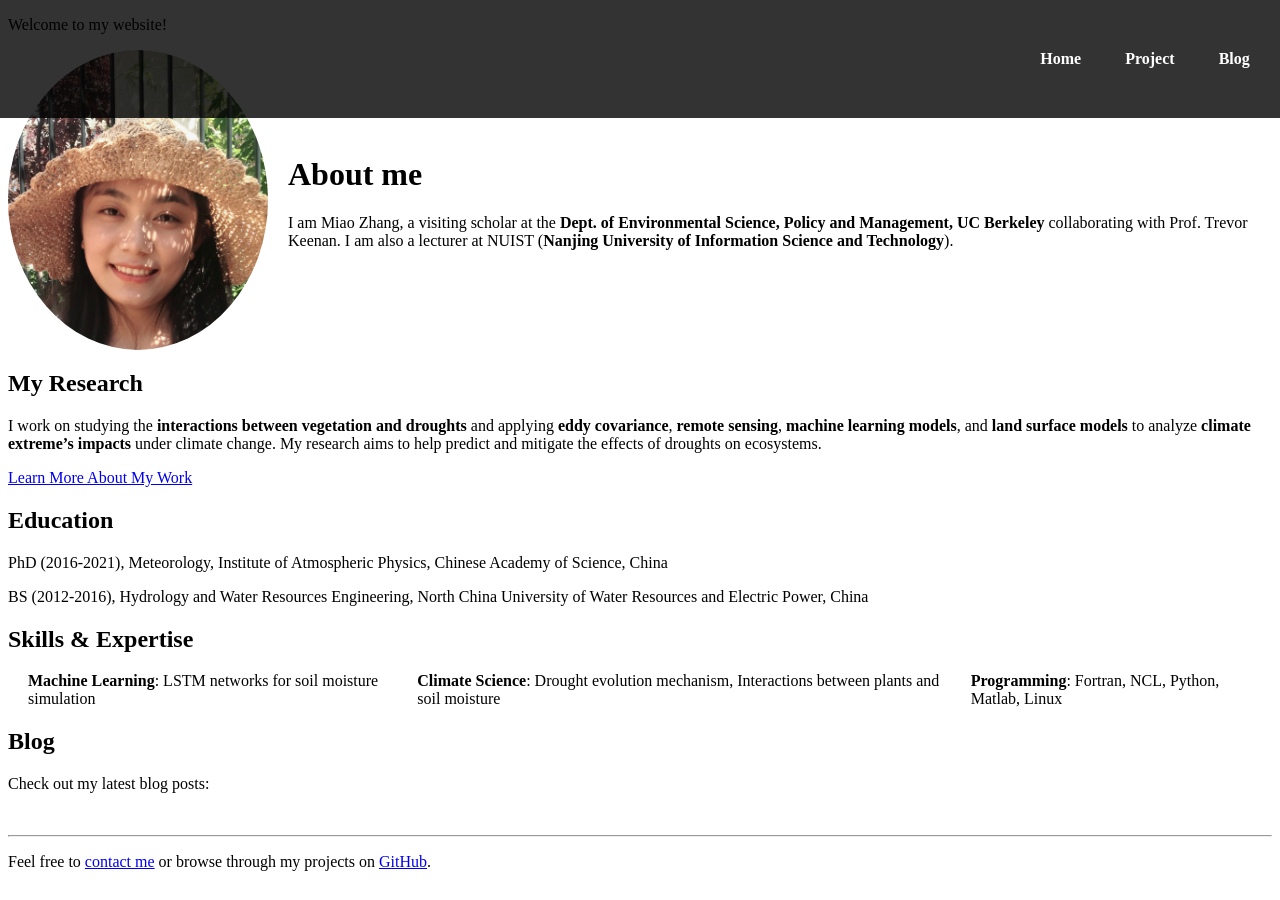
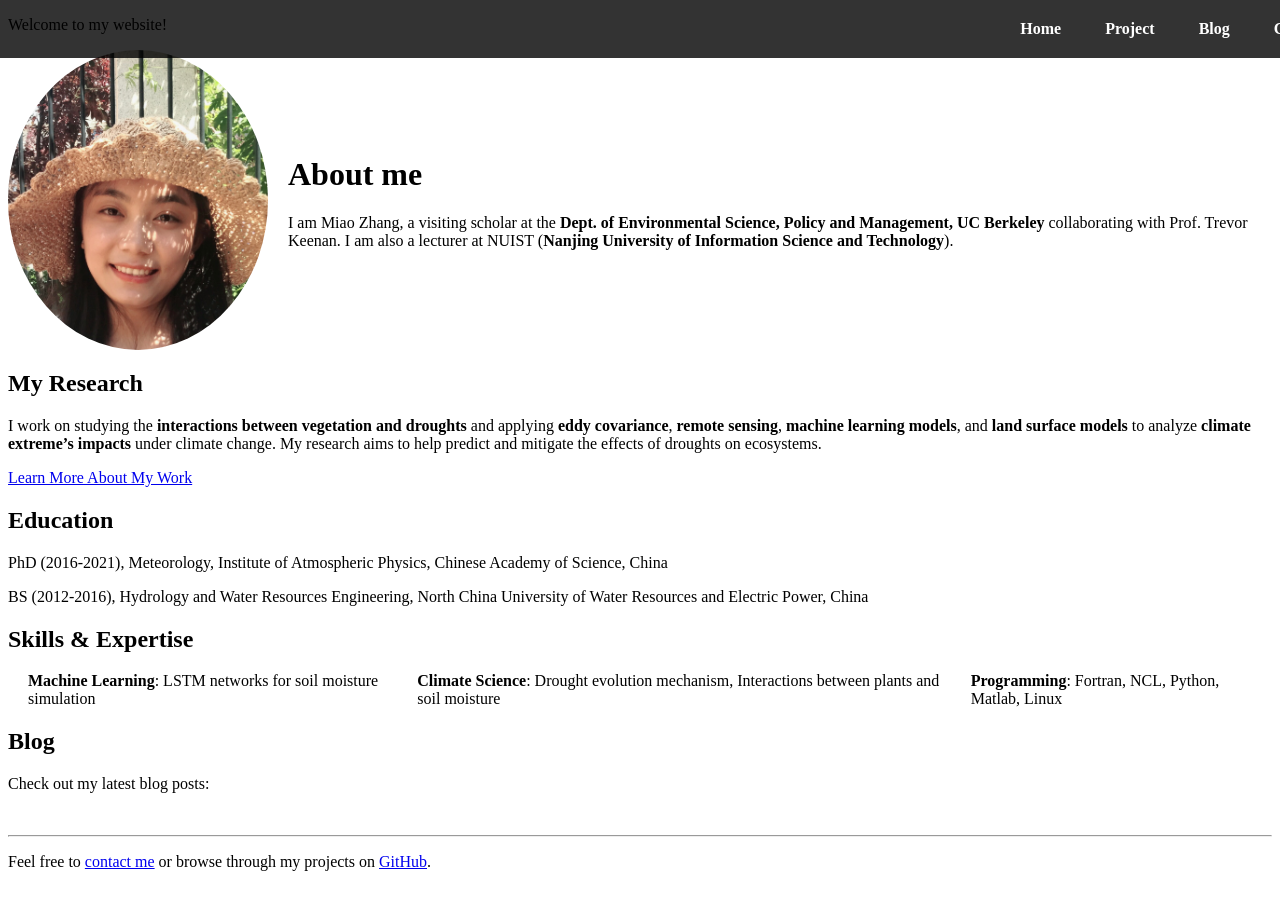
Before and after one commit to miaozhang2025/miaozhang2025.github.io, a Jekyll site: the page built from index.md, in a window 1280 px wide. Built offline with Jekyll 4.4.1, drawn with Linux system fonts in a browser that asks for light colours.

Commit message:
Update custom.css

```diff
--- a/assets/css/custom.css
+++ b/assets/css/custom.css
@@ -6,7 +6,7 @@
   left: 0;
   background-color: rgba(0, 0, 0, 0.8); /* Optional: a background color for the header */
   width: 100%;
-  padding: 50px 80px;
+  padding: 20px 60px;
   z-index: 1000; /* Ensures the header stays above other content */
 }
 
```
